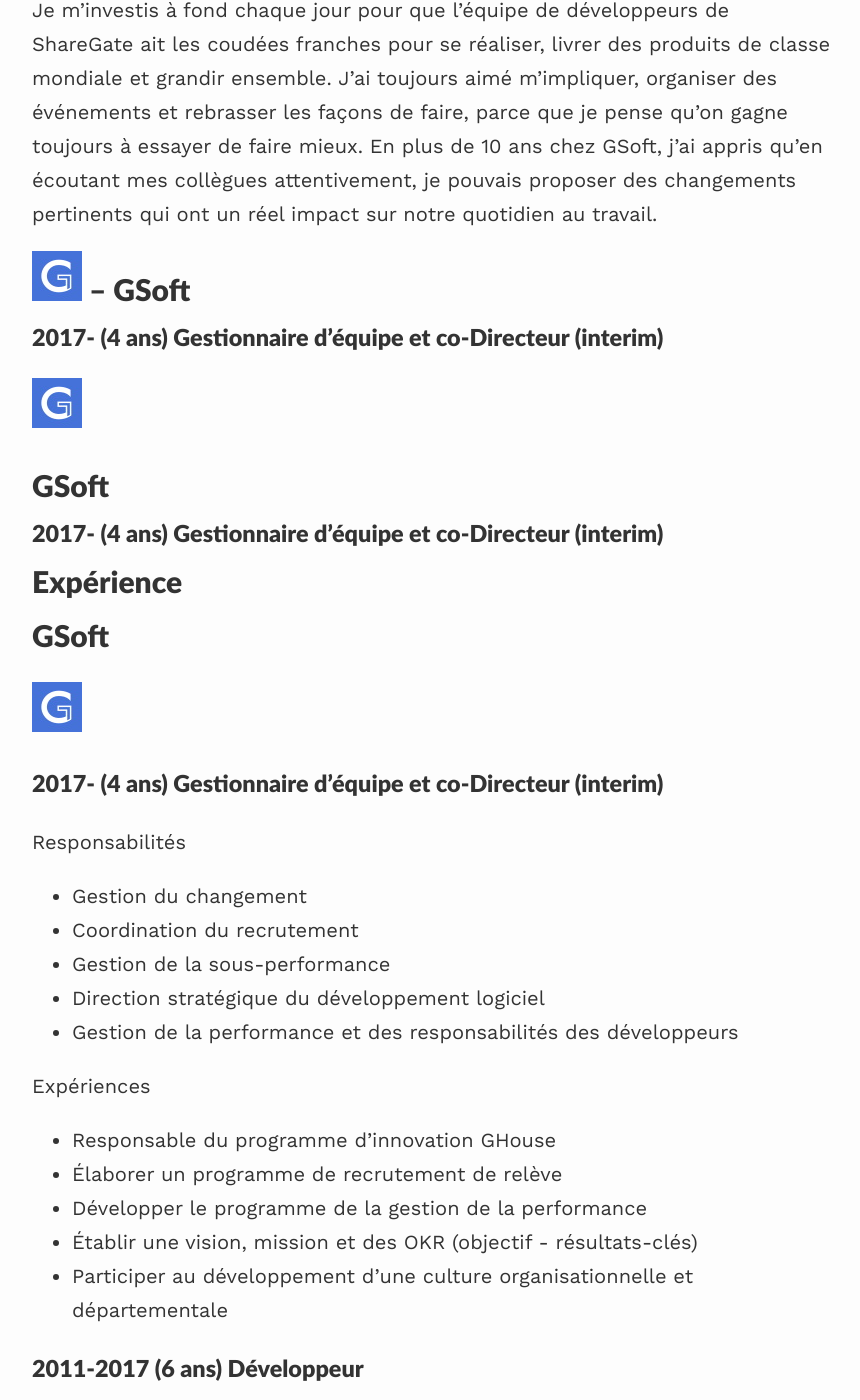
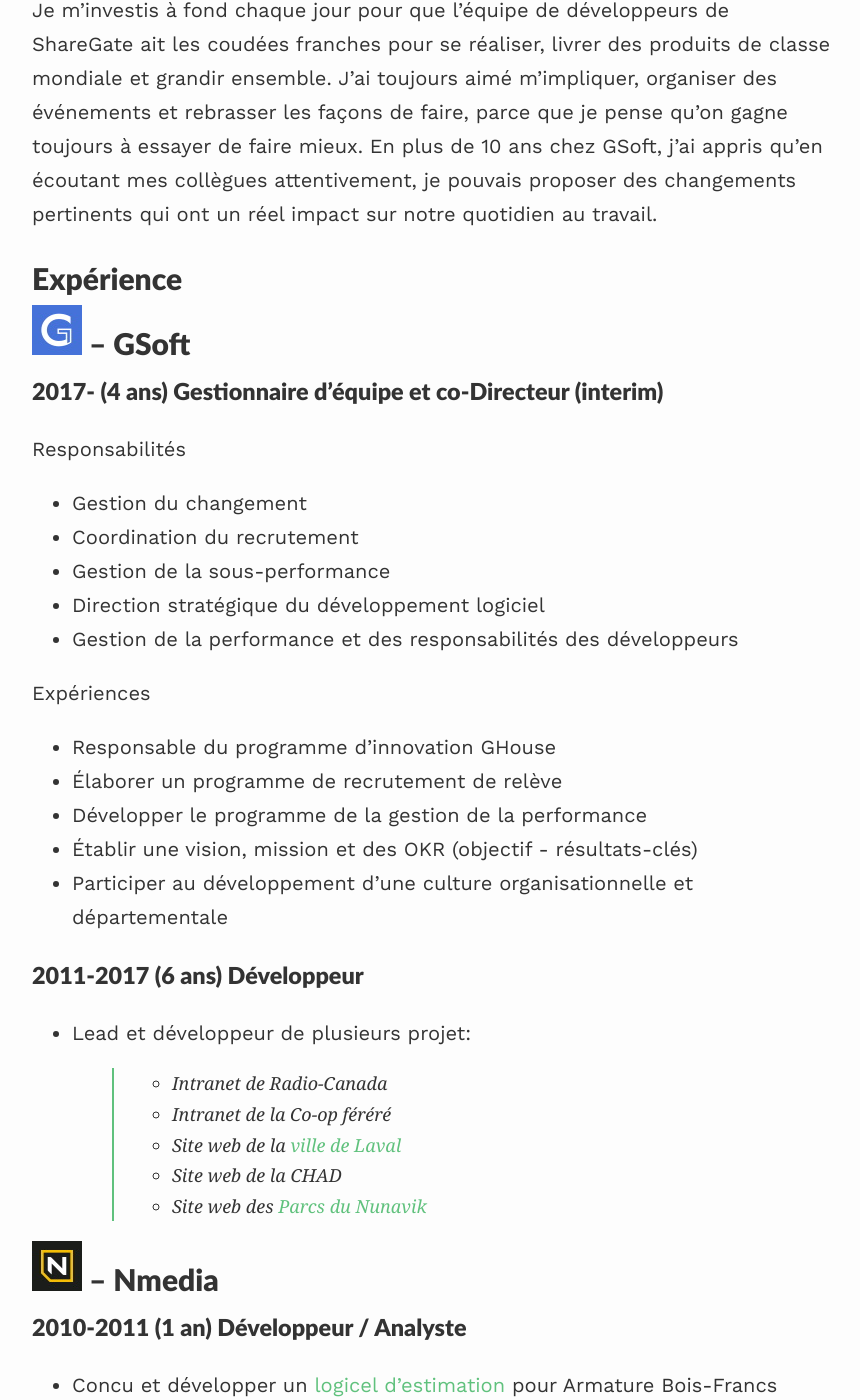
Before and after one commit to drdeteck/Me2, a Jekyll site: the page built from cv.md, in a window 1280 px wide and 1400 px high, scrolled down 255 px. Shown: the whole window, without its empty margins (208-1068 px from the left). Built offline with Jekyll 4.4.1, drawn with Linux system fonts in a browser that asks for light colours; nearby versions of some CDN libraries; formulas are drawn with MathJax 3; some of the changed text lies outside the part shown.

Commit message:
Update cv.md

```diff
--- a/cv.md
+++ b/cv.md
@@ -5,24 +5,11 @@ description: leader | gestionnaire
 ---
 Je m'investis à fond chaque jour pour que l'équipe de développeurs de ShareGate ait les coudées franches pour se réaliser, livrer des produits de classe mondiale et grandir ensemble. J'ai toujours aimé m'impliquer, organiser des événements et rebrasser les façons de faire, parce que je pense qu'on gagne toujours à essayer de faire mieux. En plus de  10 ans chez GSoft, j'ai appris qu'en écoutant mes collègues attentivement, je pouvais proposer des changements pertinents qui ont un réel impact sur notre quotidien au travail.
 
-![GSoft Logo](/me/assets/images/g50.jpg "GSoft Logo") -- GSoft
-------------
-
-### 2017- (4 ans) **Gestionnaire d’équipe et co-Directeur (interim)** ###
-
-![GSoft Logo](/me/assets/images/g50.jpg "GSoft Logo")
-
-GSoft
-------------
-
-### 2017- (4 ans) **Gestionnaire d’équipe et co-Directeur (interim)** ###
-
 Expérience
 ============
 
-GSoft
+![GSoft Logo](/me/assets/images/g50.jpg "GSoft Logo") -- GSoft
 ------------
-![GSoft Logo](/me/assets/images/g50.jpg "GSoft Logo")
 
 ### 2017- (4 ans) **Gestionnaire d’équipe et co-Directeur (interim)** ###
 Responsabilités
@@ -50,9 +37,8 @@ Expériences
 >-	Site web de la CHAD
 >-	Site web des [Parcs du Nunavik](https://www.nunavikparks.ca/)
 
-Nmedia
+![Nmedia Logo](/me/assets/images/nms50.jpg "Nmedia Logo") -- Nmedia
 ------------
-![Nmedia Logo](/me/assets/images/nms50.jpg "Nmedia Logo")
 
 ### 2010-2011 (1 an) **Développeur / Analyste** ###
 - Concu et développer un [logicel d'estimation](https://www.nmedia.ca/en-ca/achievements/armatures-bois-francs) pour Armature Bois-Francs
@@ -78,9 +64,8 @@ Je ne lis pas beaucoup, mais ces ouvrages m'ont marqué:
 Éducation
 ============
 
-Université de Sherbrooke
+![UdeS](/me/assets/images/udes50.jpg "UdeS Logo") -- Université de Sherbrooke
 ------------
-![UdeS](/me/assets/images/udes50.jpg "UdeS Logo")
 
 ### 2006-2010 (4 ans) **B. Ing., Génie Informatique** ###
 - Programme Co-op comprenant 5 stages:
```
